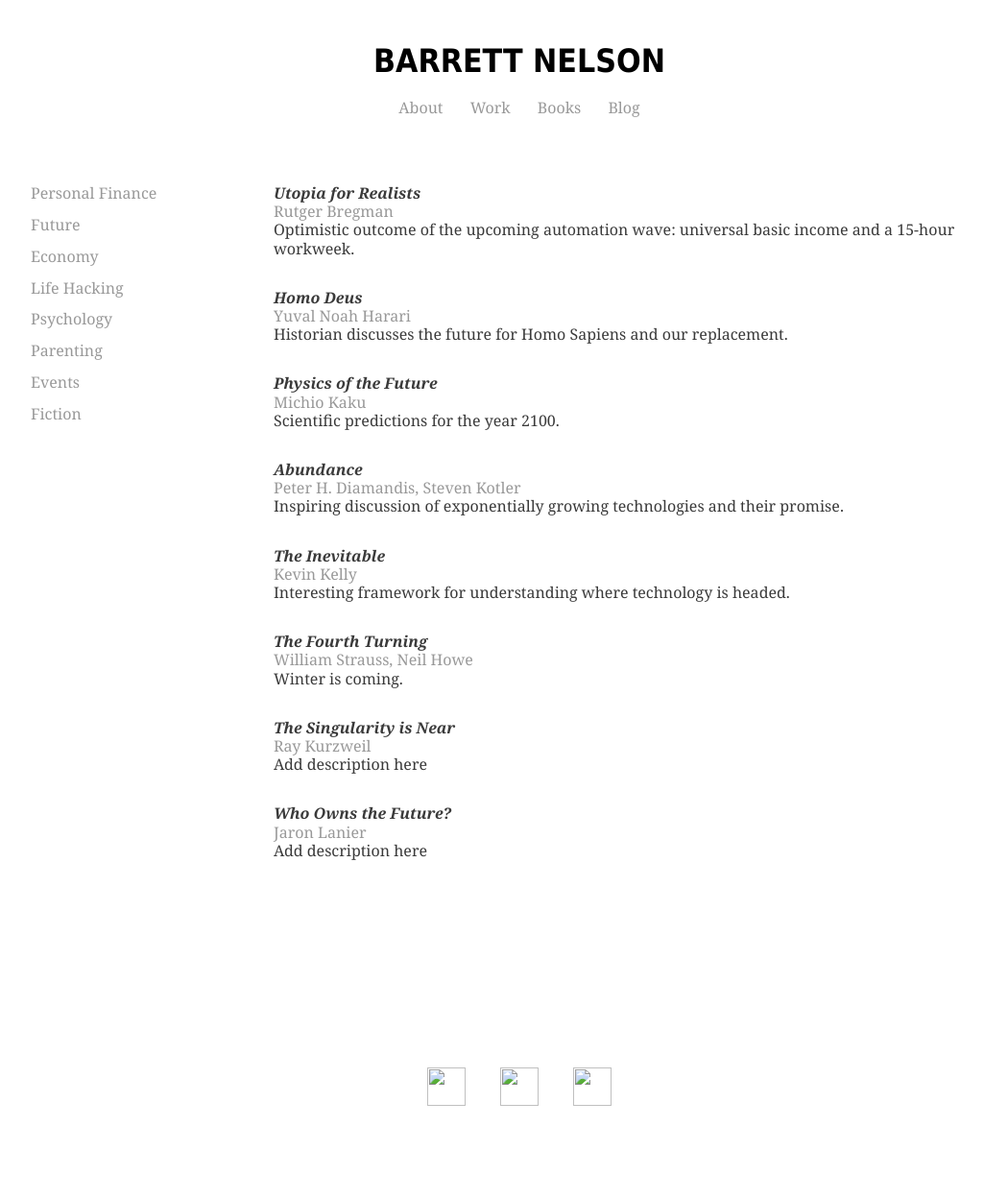
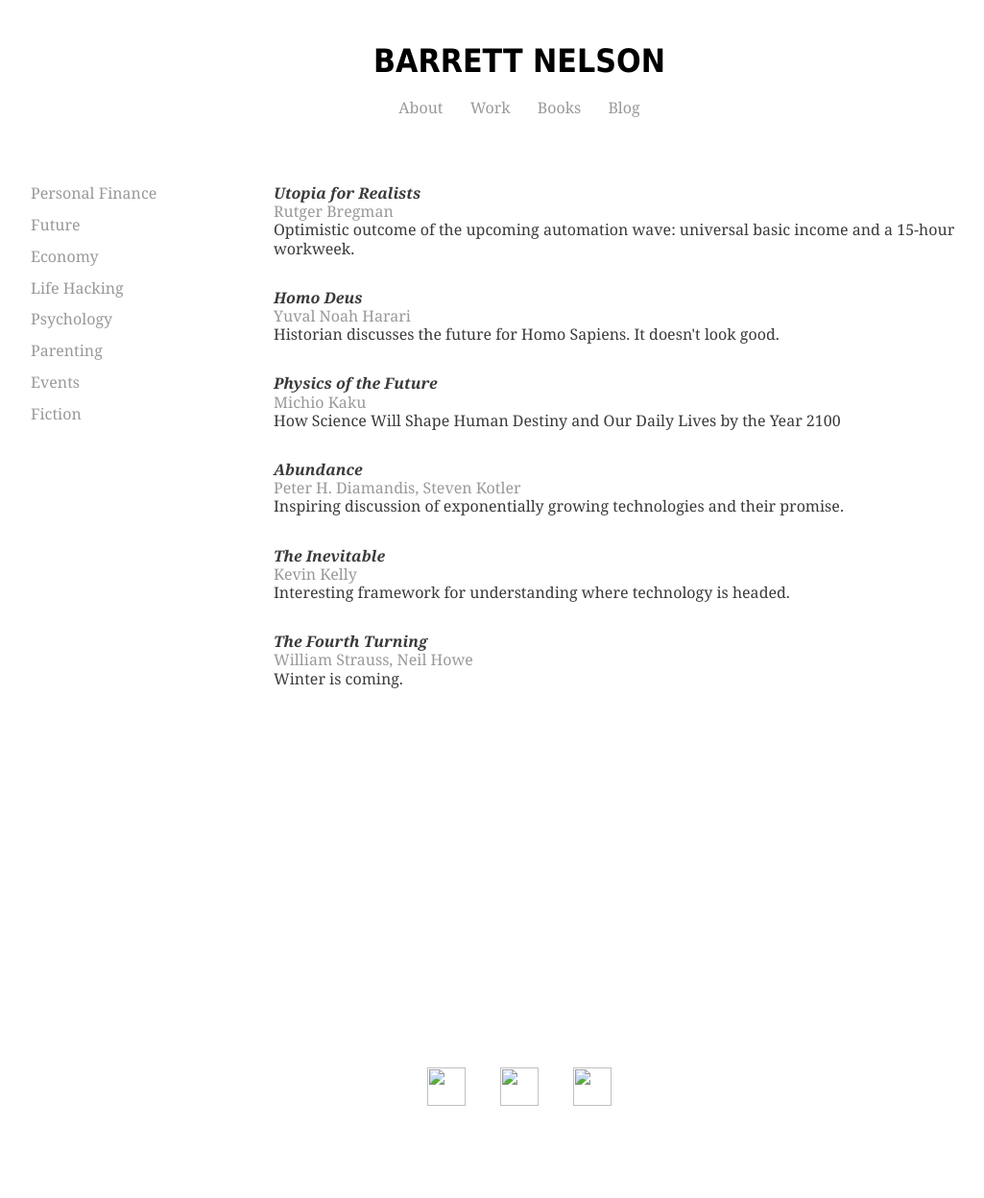
Before and after one commit to bstnel/bstnel.github.io, a Jekyll site: the page books/future/index.html, which Jekyll copies as it is, in a window 1280 px wide. Shown: the whole page at 96% size, without its empty margins (99-1124 px from the left). Built offline with Jekyll 4.4.1, drawn with Linux system fonts in a browser that asks for light colours.

Commit message:
Update index.html

```diff
--- a/books/future/index.html
+++ b/books/future/index.html
@@ -52,12 +52,12 @@
             <p>
           <h3>Homo Deus</h3>
   <h4>Yuval Noah Harari</h4>
-  <h5>Historian discusses the future for Homo Sapiens and our replacement.</h5>
+  <h5>Historian discusses the future for Homo Sapiens. It doesn't look good.</h5>
       </p>
       <p>
           <h3>Physics of the Future</h3>
   <h4>Michio Kaku</h4>
-  <h5>Scientific predictions for the year 2100. </h5>
+  <h5>How Science Will Shape Human Destiny and Our Daily Lives by the Year 2100</h5>
       </p>
   <p>
           <h3>Abundance</h3>
@@ -72,17 +72,9 @@
         <p>
           <h3>The Fourth Turning</h3>
   <h4>William Strauss, Neil Howe</h4>
-  <h5>Winter is coming. </h5>
+  <h5>Winter is coming.</h5>
       </p>
-      <p>
-          <h3>The Singularity is Near</h3>
-  <h4>Ray Kurzweil</h4>
-  <h5>Add description here </h5>
-      </p>
-          <h3>Who Owns the Future?</h3>
-  <h4>Jaron Lanier </h4>
-  <h5>Add description here </h5>
-      </p>
+
 	    </div>
 	</div>
 
```
